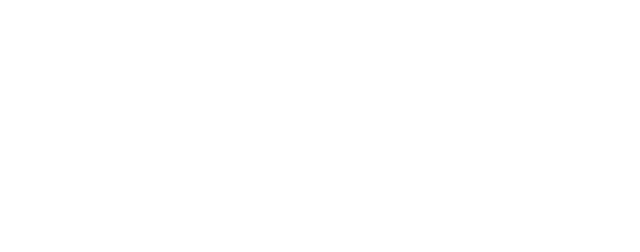
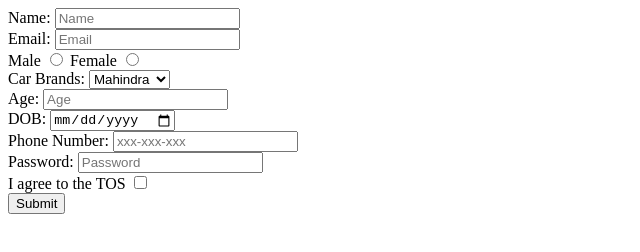
Before and after one commit to acciojob/signup-form-car-yaddolly, a website: page main.html in a window 1280 px wide. Shown: the whole page, without its empty margins (0-640 px from the left). Drawn offline with Linux system fonts and the light colour scheme.

Commit message:
created a submission

```diff
--- a/main.html
+++ b/main.html
@@ -8,7 +8,44 @@
 
 <body>
 	<!-- the entire body must be written by student -->
-    <script type="text/javascript" src="./script.js">
+   <form method="post">
+	   <label for="name">Name:</label>
+	   <input type="text" id="name" placeholder="Name" required>
+	   <br>
+	   <label for="email">Email:</label>
+	   <input type ="email" id="email"  required placeholder="Email">
+	   <br>
+	   <label for="gender_m">Male</label>
+      <input type="radio" id="gender_m" name="gender" value="Male" required>
+      <label for="gender_f">Female</label>
+      <input type="radio" id="gender_f" name="gender" value="Female" required>
+      <br>
+	  <label for="cars">Car Brands:</label>
+      <select id="cars" required>
+        <!-- Add your options here -->
+	  <option>Mahindra</option>
+	  <option>Mercedes</option>
+	  <option>Tata</option>
+	 </select>
+	<br>
+	<label for="age">Age:</label>
+	<input type ="number" id="age" required placeholder="Age">
+	   <br>
+	 <label for="dob">DOB:</label>
+	 <input type ="date" id="dob" required >
+	   <br>
+	<label for="tel">Phone Number:</label>
+	<input type ="tel" id="tel" placeholder="xxx-xxx-xxx">
+	   <br>
+	<label for="password">Password:</label>
+	<input type ="password" id="password" required placeholder="Password">
+	   <br>
+	<label for="tos">I agree to the TOS</label>
+	<input type ="checkbox" id="tos" required>
+	   <br>
+	<button type="submit">Submit</button>
+</form>
+	 <script type="text/javascript" src="./script.js">
 </script>
 
 </body>
```
